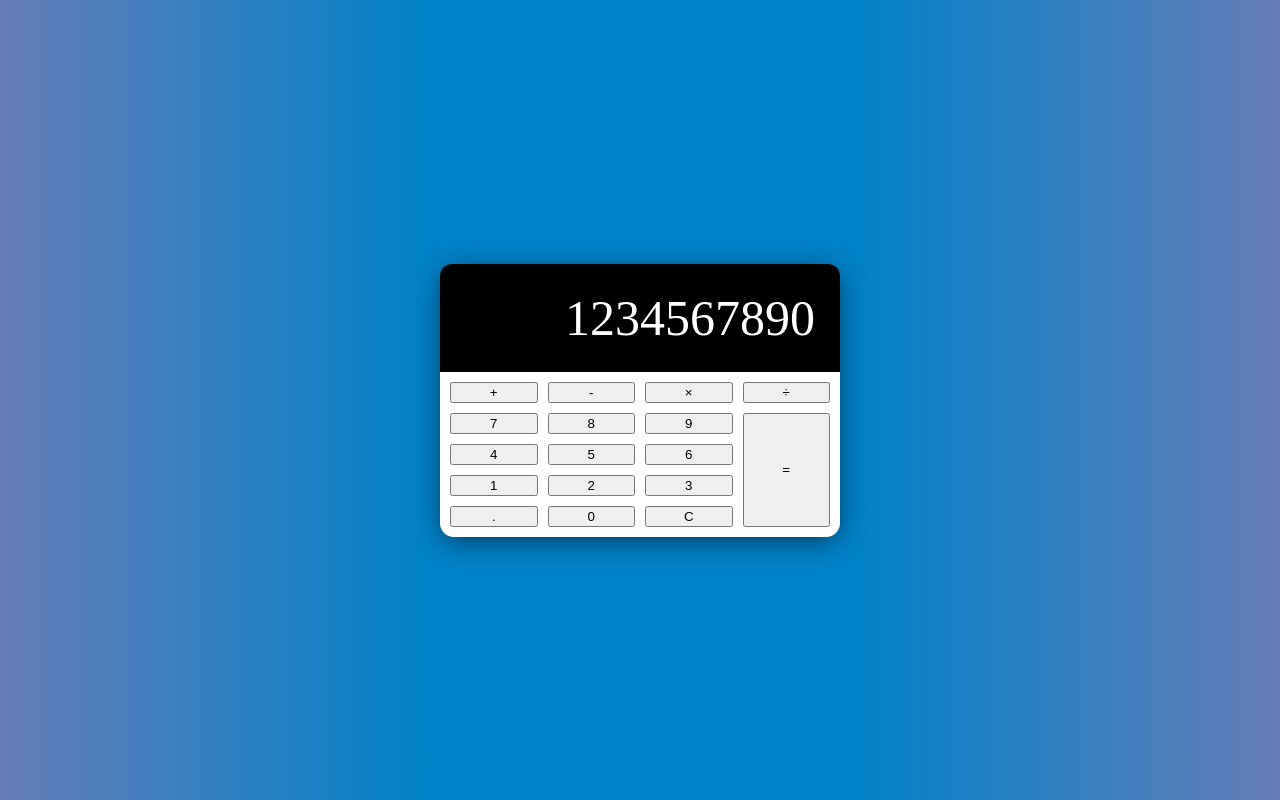
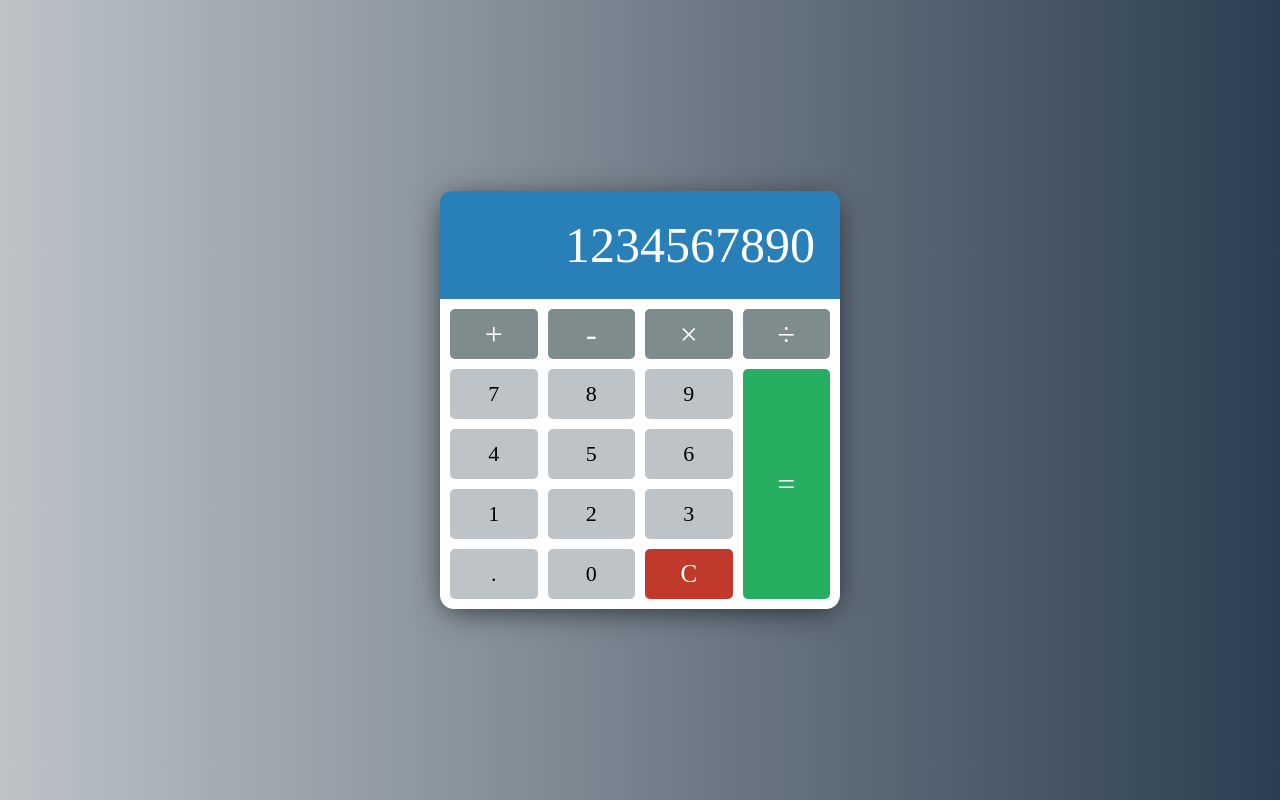
Before and after one commit to Luis-Ojeda99/calculator, a plain HTML site: page index.html in a window 1280 px wide. Drawn offline with Linux system fonts and the light colour scheme.

Commit message:
CSS For buttons, changed background

```diff
--- a/style.css
+++ b/style.css
@@ -8,7 +8,7 @@ body {
     display: flex;
     justify-content: center;
     align-items: center;
-    background: linear-gradient(to right, #667db6, #0082c8, #0082c8, #667db6);
+    background: linear-gradient(to right, #bdc3c7, #2c3e50);
 }
 
 .calculator {
@@ -20,7 +20,7 @@ body {
 
 /* Style for the Display of the calculator */
 .calculator-display {
-    background: #000;
+    background: #2980b9;
     color: #fff;
     margin: 0;
     display: flex;
@@ -55,7 +55,7 @@ body {
     background: #555;
 }
 
-/* Buttons layout style*/
+/* Buttons style*/
 .calculator-btns {
     display: grid;
     grid-template-columns: repeat(4, 1fr);
@@ -63,7 +63,53 @@ body {
     padding: 10px;
 }
 
+button {
+    min-height: 50px;
+    font-size: 22px;
+    font-family: 'Times New Roman', Times, serif;
+    border:none;
+    border-radius: 5px;
+    cursor: pointer;
+    background: #bdc3c7;
+}
+
+button:hover {
+    filter:brightness(120%);
+}
+
+button:active {
+    transform: translateY(1px);
+}
+
+button:focus {
+    outline: none;
+}
+
+.operator {
+    background: #7f8c8d;
+    color: #fff;
+    font-size: 32px;
+}
+
+.clear {
+    background: #c0392b;
+    color:#fff;
+    font-size: 25px;
+}
+
+.clear:hover {
+    filter: brightness(90%);
+}
+
 .equal-sign {
+    background: #27ae60;
     grid-column: -2;
     grid-row: 2 / span 4;
 }
+
+/* Media Query for Large screens of Smartphones (vertical) */
+@media screen and (max-width:600px) {
+    .calculator {
+        width: 95%;
+    }
+}
```
